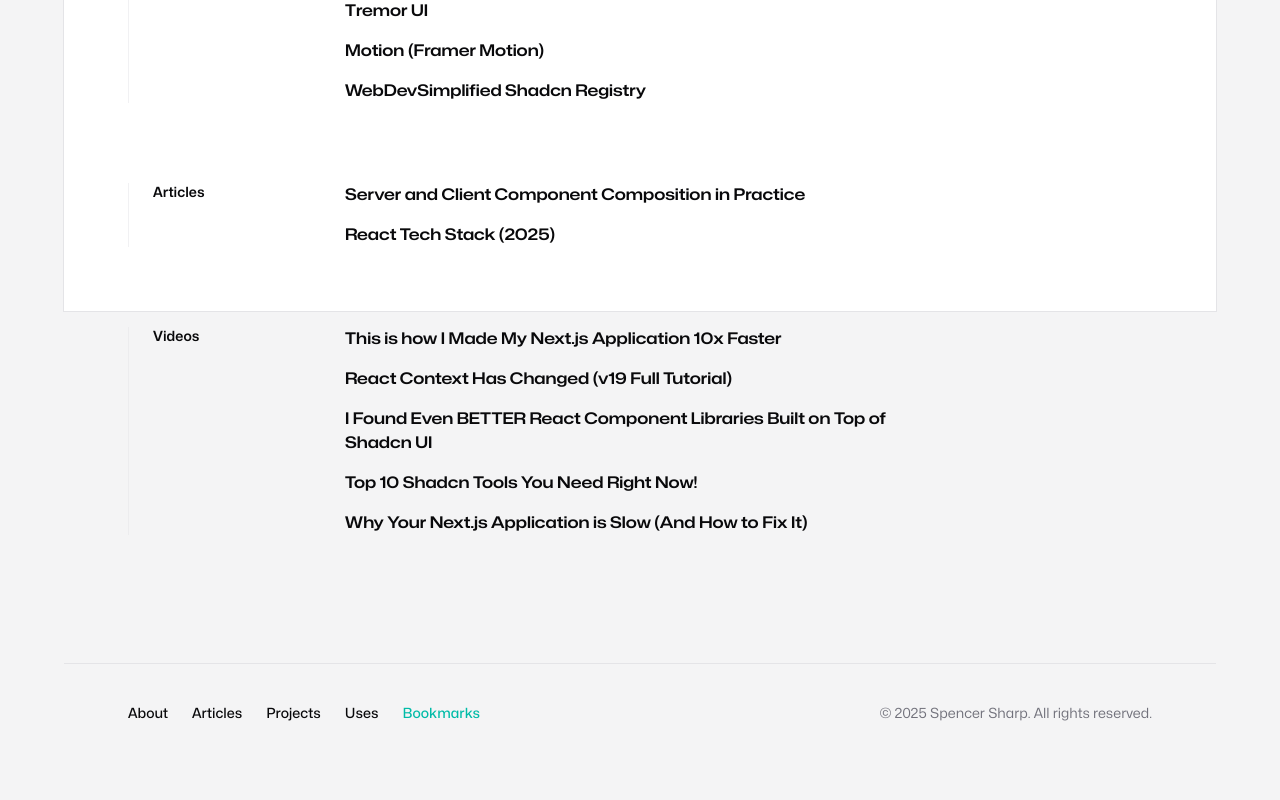
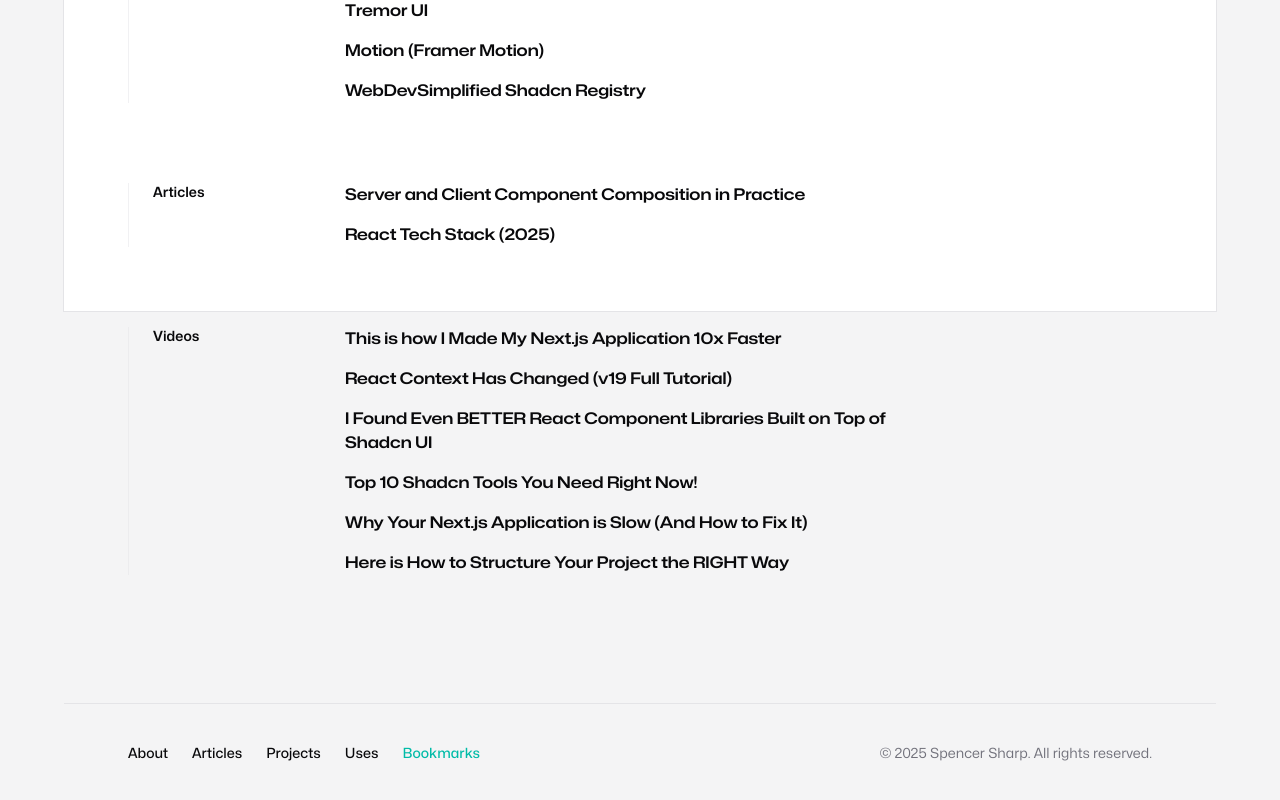
Before and after one commit to fikrirakala/spotlight, a Next.js app: page /bookmarks in a window 1280 px wide. Shown: the part 489-1289 px from the top of the page. Built offline with nearby package versions, Linux system fonts and the light colour scheme.

Commit message:
Update Bookmarks

```diff
--- a/src/app/bookmarks/sections/videos.mdx
+++ b/src/app/bookmarks/sections/videos.mdx
@@ -14,4 +14,7 @@
   <BookmarkLink href="https://youtu.be/12x0v5g9GWY?si=OihAdsBI9QkRw8JW">
     Why Your Next.js Application is Slow (And How to Fix It)
   </BookmarkLink>
+  <BookmarkLink href="https://youtu.be/kH9Q8j-X7po?si=37Dj77WcCY9wfmey">
+    Here is How to Structure Your Project the RIGHT Way
+  </BookmarkLink>
 </Bookmarks>
```
